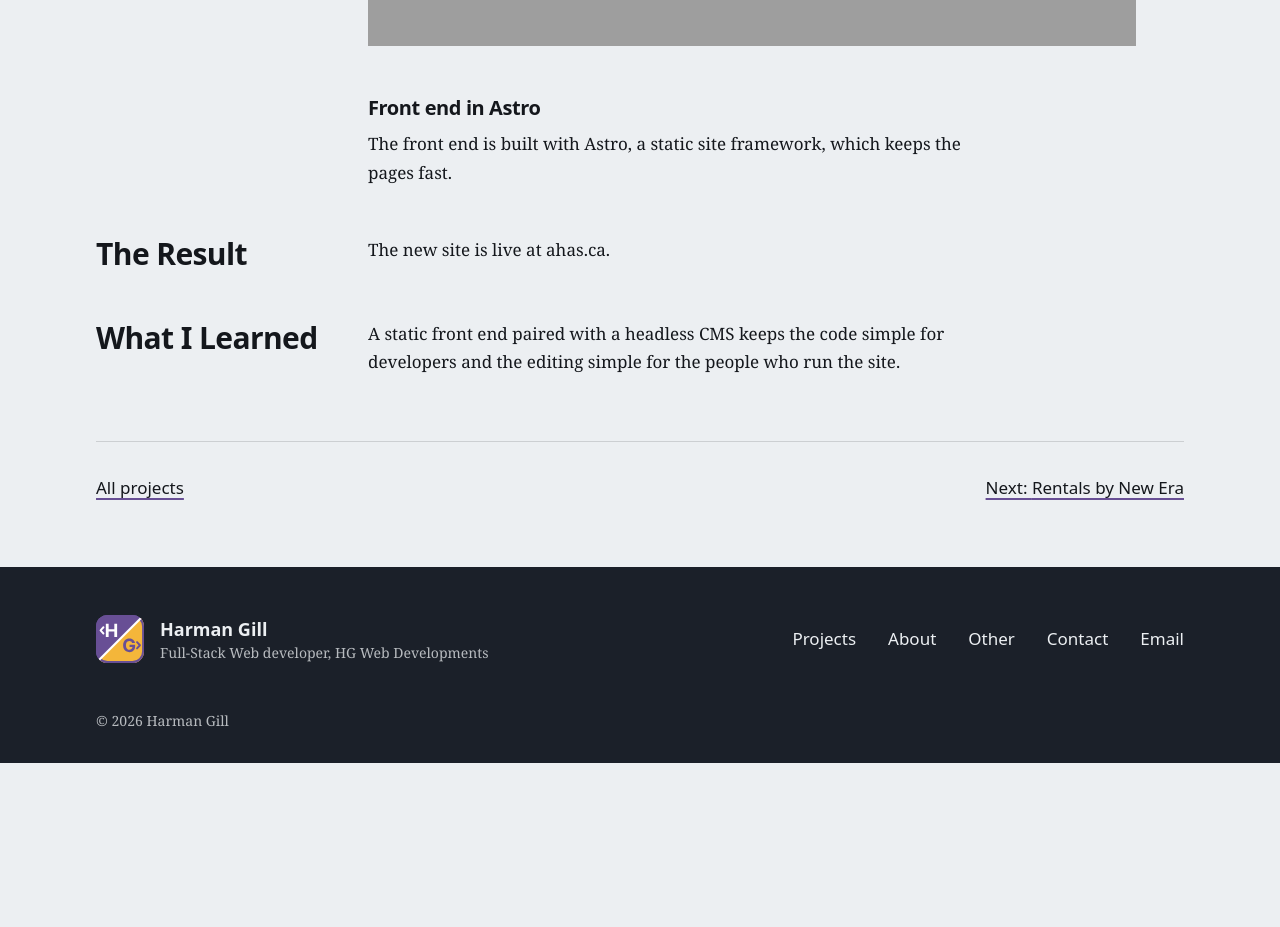
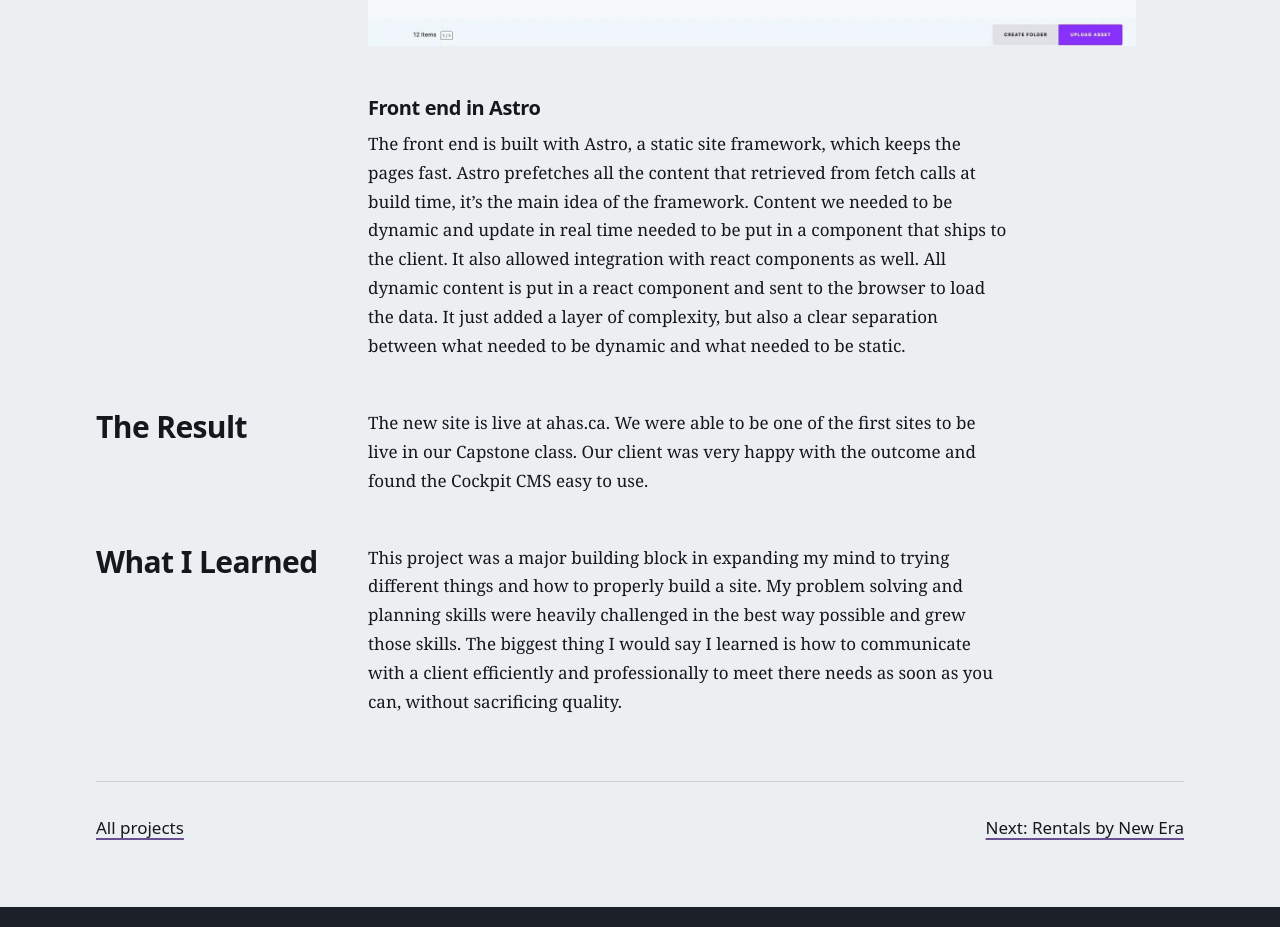
Before and after one commit to hgill59/hg-portfolio, a React (Vite) app: page /projects/ahas-website in a window 1280 px wide. Shown: the part 3280-4207 px from the top of the page. Before the commit the page ends 4043 px from the top, so only its background shows below. Built offline with nearby package versions, Linux system fonts and the light colour scheme; grey boxes are pictures that could not be loaded; a web font is replaced by a local one.

Commit message:
content: more ahas info

```diff
--- a/src/content/projects.js
+++ b/src/content/projects.js
@@ -128,12 +128,12 @@ export const projects = [
       },
       {
         title: 'Front end in Astro',
-        text: 'The front end is built with Astro, a static site framework, which keeps the pages fast.',
+        text: 'The front end is built with Astro, a static site framework, which keeps the pages fast. Astro prefetches all the content that retrieved from fetch calls at build time, it’s the main idea of the framework.  Content we needed to be dynamic and update in real time needed to be put in a component that ships to the client. It also allowed integration with react components as well. All dynamic content is put in a react component and sent to the browser to load the data. It just added a layer of complexity, but also a clear separation between what needed to be dynamic and what needed to be static.',
       },
     ],
-    result: 'The new site is live at ahas.ca.',
+    result: 'The new site is live at ahas.ca. We were able to be one of the first sites to be live in our Capstone class. Our client was very happy with the outcome and found the Cockpit CMS easy to use.',
     learned:
-      'A static front end paired with a headless CMS keeps the code simple for developers and the editing simple for the people who run the site.',
+      'This project was a major building block in expanding my mind to trying different things and how to properly build a site. My problem solving and planning skills were heavily challenged in the best way possible and grew those skills. The biggest thing I would say I learned is how to communicate with a client efficiently and professionally to meet there needs as soon as you can, without sacrificing quality.',
   },
 ]
 
--- a/src/pages/About.jsx
+++ b/src/pages/About.jsx
@@ -33,7 +33,7 @@ export default function About() {
                       Other than Wordpress, I have also worked with more modern frameworks like React/NextJs, Tailwind CSS, and Typescript. For my non-profit client, me and my team built the site using Astro a server-first JavaScript web framework designed for building fast, content-driven websites with mostly static content that allowed React and Tailwind components. What I enjoy most is taking a site that’s hard to use or hard to find and making it clear: better design, tidier code, and content that both people and search engines can follow.
                     </p>
 
-                    <p>Away from the screen, you’ll usually find me in the gym as it's my primary escape when the screens get to overwhelming. Lifing weigthts and just getting a sweat in is something I will never take for granted. Without it, I don't think strive to be better and work harder wouldn't be as strong</p>
+                    <p>Away from the screen, you’ll usually find me in the gym as it's my primary escape when the screens get to overwhelming. Lifing weigthts and just getting a sweat in is something I will never take for granted. Without it, I don't think my strive to be better and work my hardest wouldn't be as strong. The resilience and accountablity that comes with weightlifting helps me in everyday life especially with my work. Motivation is everything when there is so much saturation.</p>
                   </div>
 
 
@@ -51,7 +51,7 @@ export default function About() {
       <section aria-labelledby="skills-heading" className="pb-20">
         <div className="mx-auto mb-8 max-w-6xl px-5 sm:px-8">
           <h2 id="skills-heading" className="text-3xl font-bold sm:text-4xl">
-            Skills
+            My Skills
           </h2>
         </div>
         <SkillsCarousel />
```
Also changed, not shown: public/images/projects/ahas-cms.webp (added).
